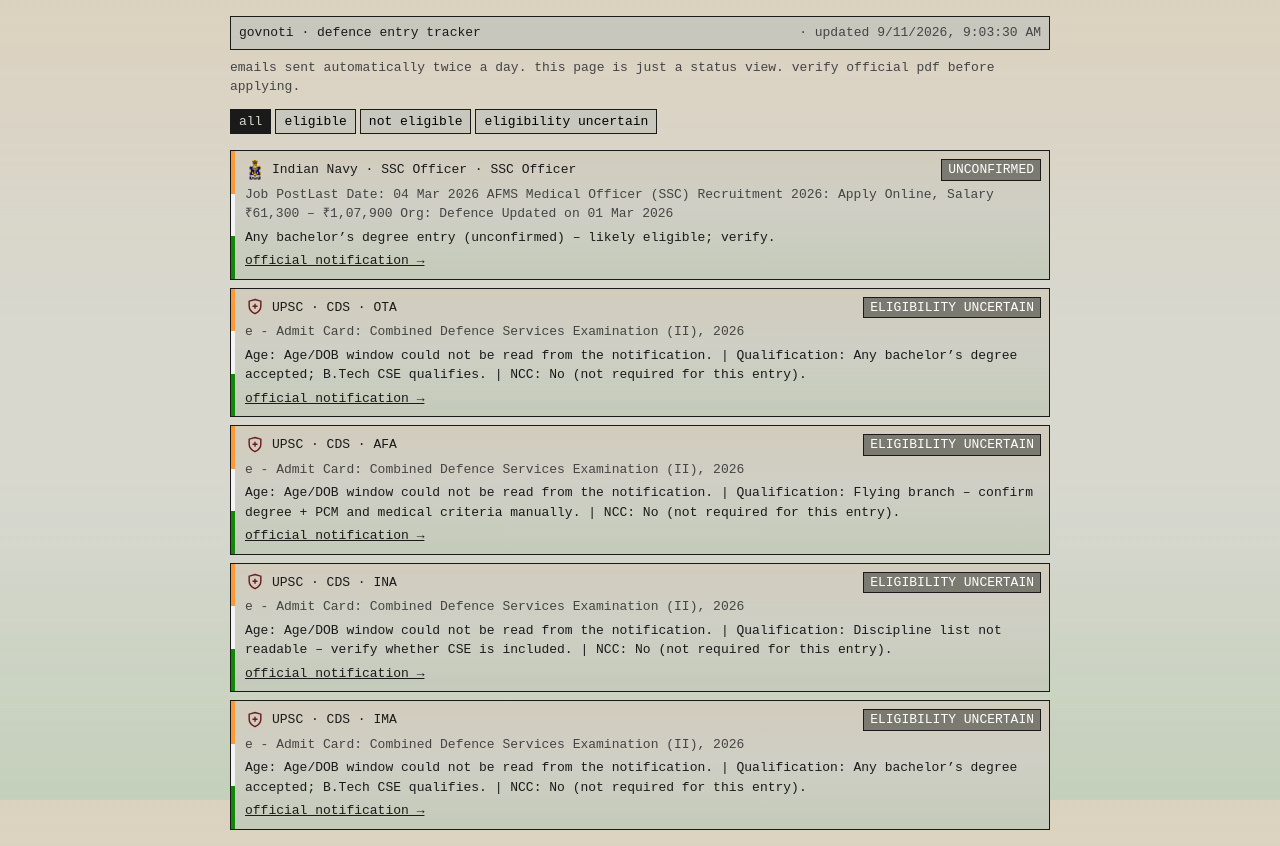
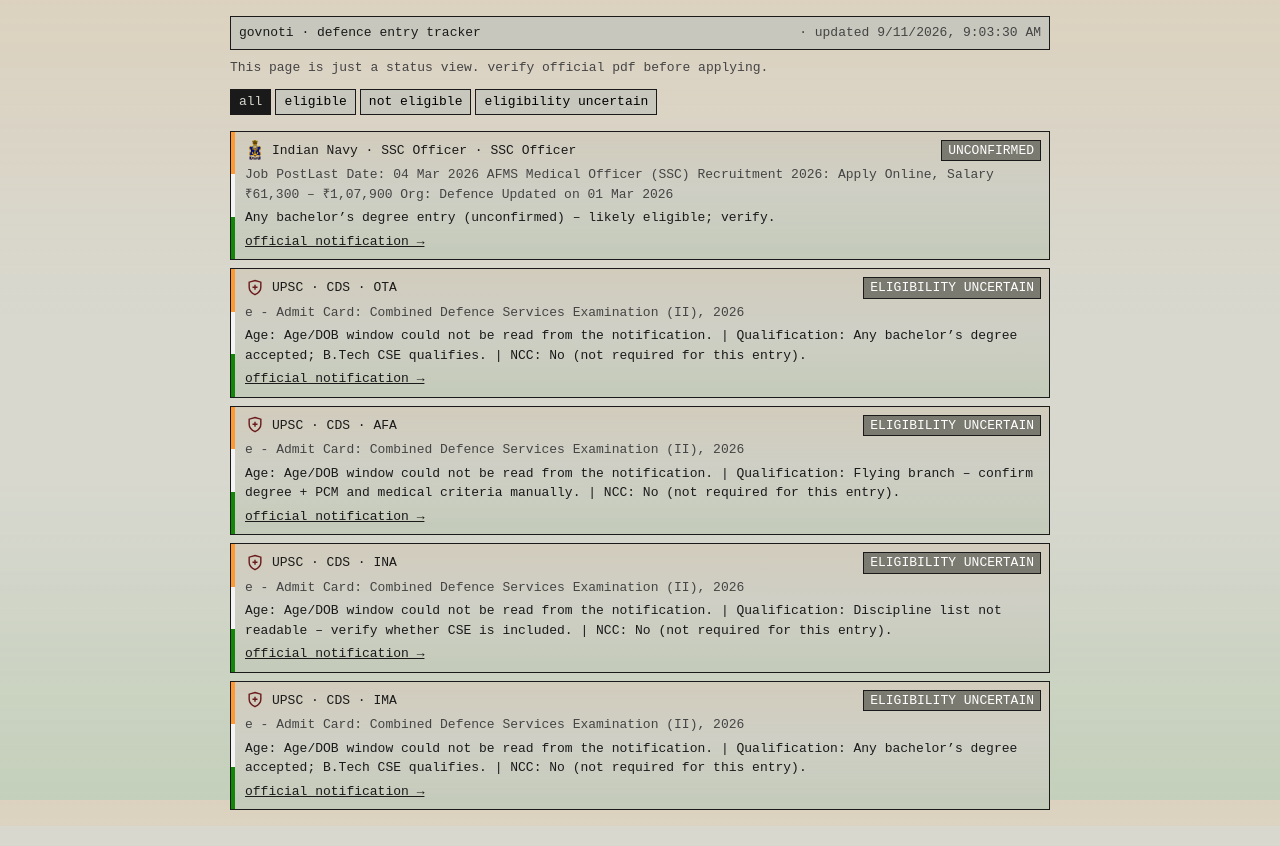
Before and after one commit to snehildwivedi03/DefenceNoti, a website: page public/index.html in a window 1280 px wide. Drawn offline with Linux system fonts and the light colour scheme.

Commit message:
Updated the heading

```diff
--- a/public/index.html
+++ b/public/index.html
@@ -10,7 +10,7 @@
 <body>
 <main>
   <p class="bar">govnoti &middot; defence entry tracker <span id="updated"></span></p>
-  <p class="note">emails sent automatically twice a day. this page is just a status view. verify official pdf before applying.</p>
+  <p class="note">This page is just a status view. verify official pdf before applying.</p>
   <div id="filters" class="filters"></div>
   <div id="list" class="list">loading&hellip;</div>
 </main>
```
